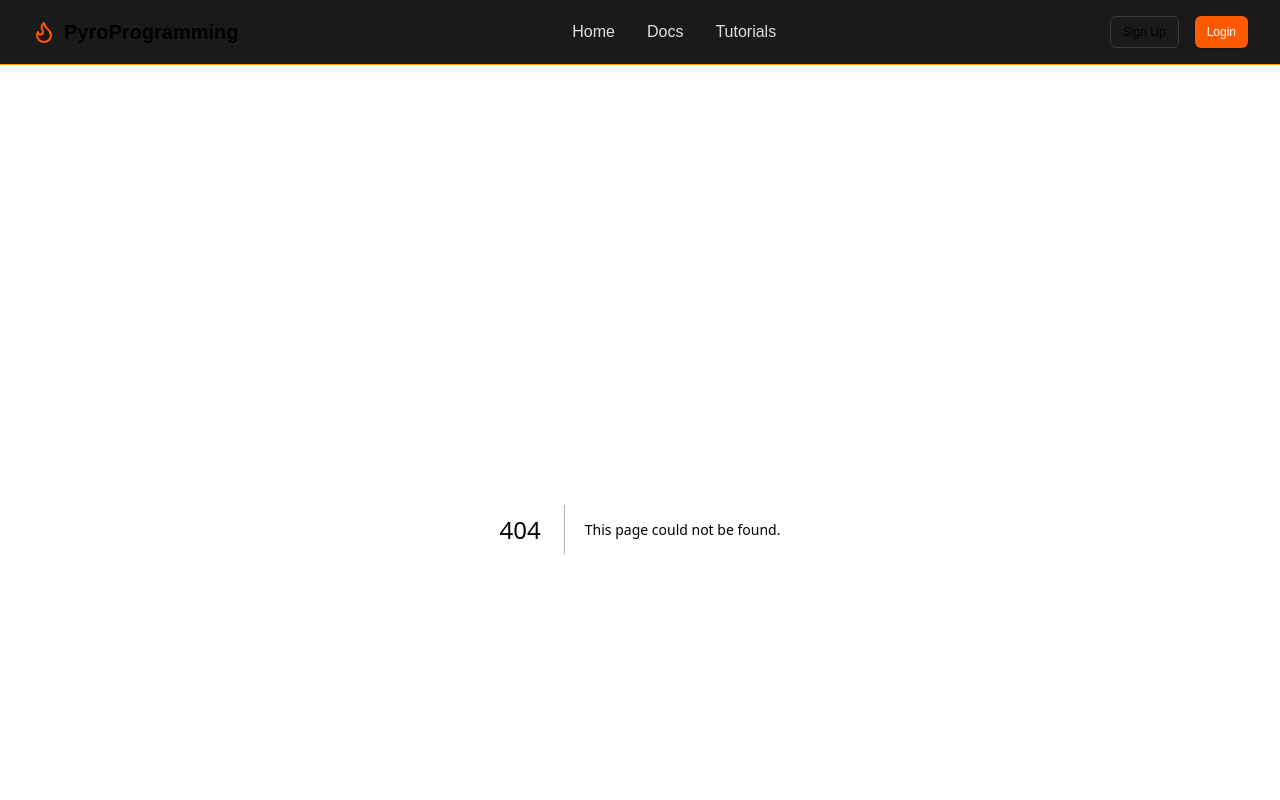
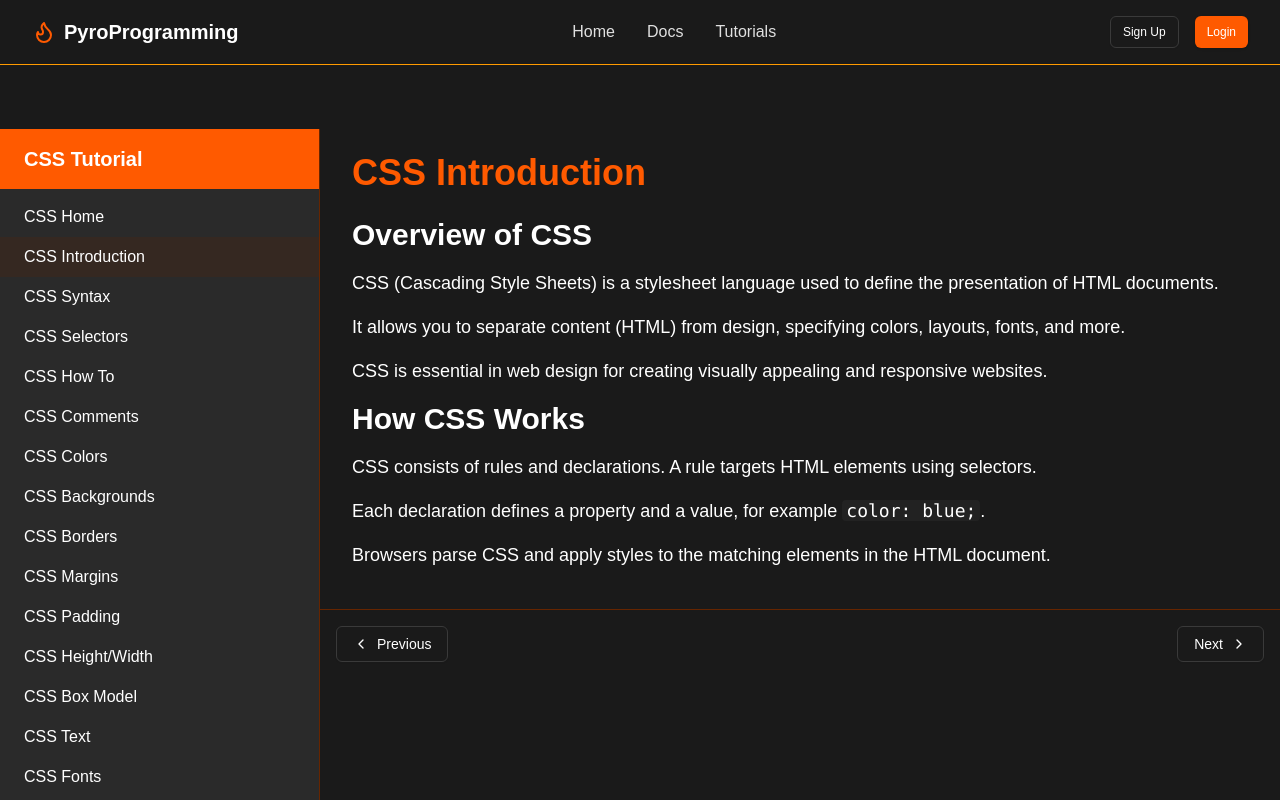
Before and after one commit to 321EZ123/PyroProgramming, a Next.js app: page /tutorials/css/intro in a window 1280 px wide. Before the commit this address had no page. Shown: the top 800 px of the page. Built offline with nearby package versions, Linux system fonts and the light colour scheme.

Commit message:
Create page.tsx

```diff
--- /dev/null
+++ b/src/app/tutorials/css/intro/page.tsx
@@ -0,0 +1,31 @@
+"use client";
+
+export default function CssIntroduction() {
+  return (
+    <div className="max-w-4xl mx-auto">
+      <h1 className="text-4xl font-bold mb-6 text-primary">CSS Introduction</h1>
+
+      <h2 className="text-3xl font-semibold mb-4">Overview of CSS</h2>
+      <p className="text-lg mb-4">
+        CSS (Cascading Style Sheets) is a stylesheet language used to define the presentation of HTML documents.
+      </p>
+      <p className="text-lg mb-4">
+        It allows you to separate content (HTML) from design, specifying colors, layouts, fonts, and more.
+      </p>
+      <p className="text-lg mb-4">
+        CSS is essential in web design for creating visually appealing and responsive websites.
+      </p>
+
+      <h2 className="text-3xl font-semibold mb-4">How CSS Works</h2>
+      <p className="text-lg mb-4">
+        CSS consists of rules and declarations. A rule targets HTML elements using selectors.
+      </p>
+      <p className="text-lg mb-4">
+        Each declaration defines a property and a value, for example <code className="bg-card/50 px-1 rounded">color: blue;</code>.
+      </p>
+      <p className="text-lg mb-4">
+        Browsers parse CSS and apply styles to the matching elements in the HTML document.
+      </p>
+    </div>
+  );
+}
```
